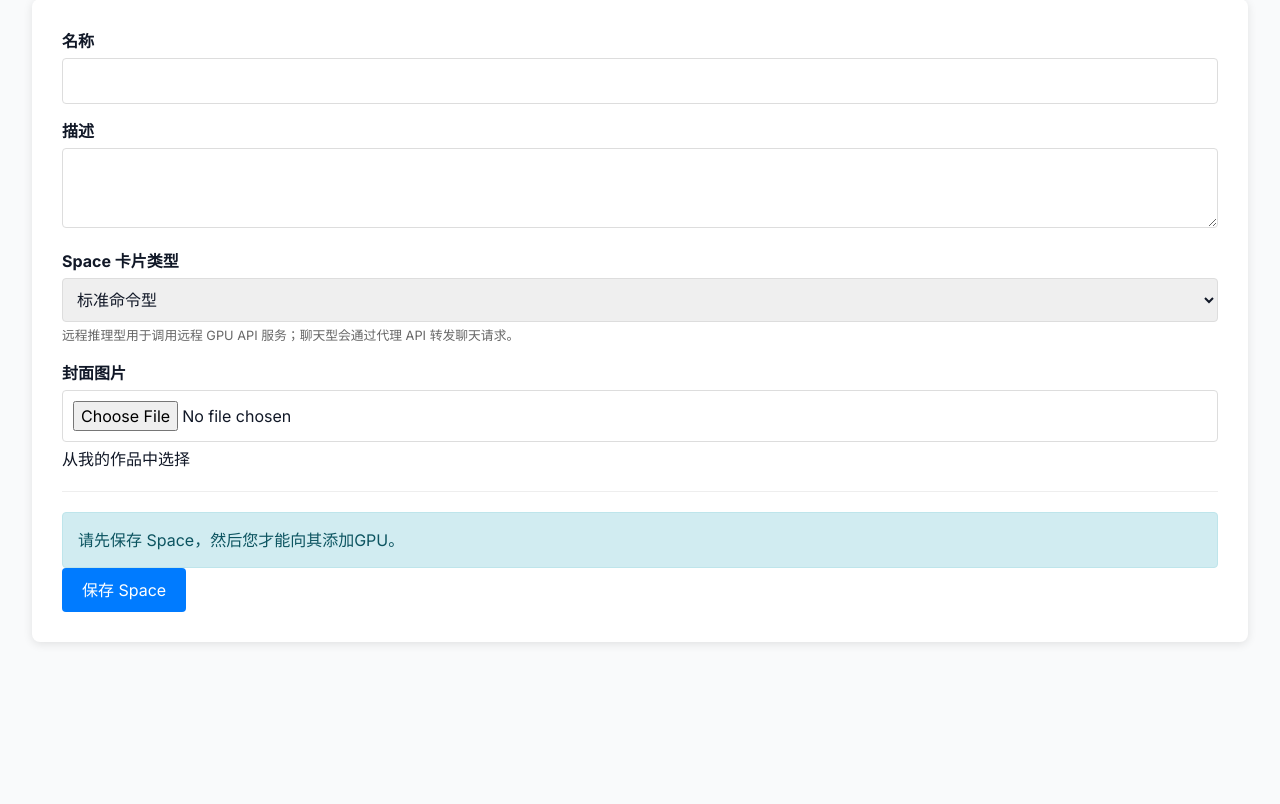
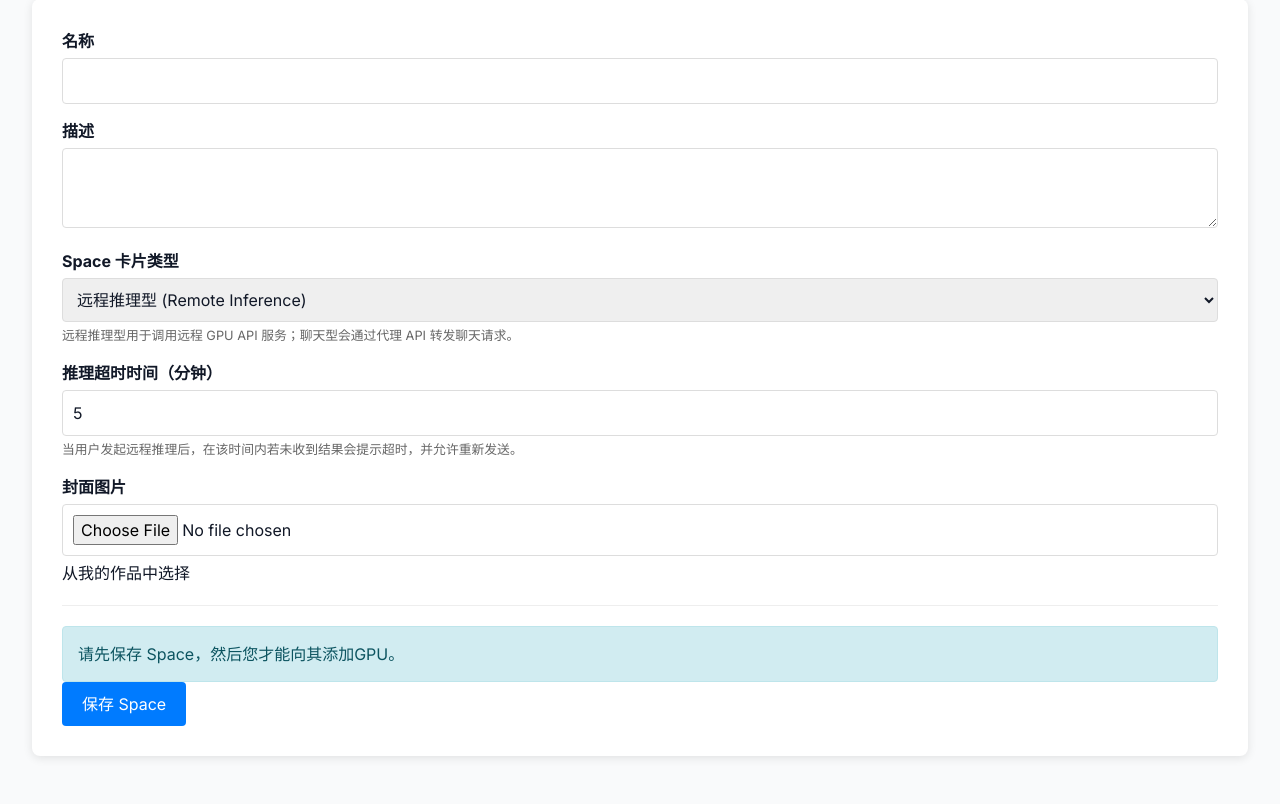
Before and after one commit to nianxi666/spaces1, a Flask app: template project/templates/add_edit_space.html in a window 1280 px wide. Shown: the part 135-939 px from the top of the page. Before the commit the page ends 779 px from the top, so only its background shows below. Run offline with Flask 2, Linux system fonts and the light colour scheme; the template is opened without the code that fills it, so the values that code supplies are empty; data comes from the database, SQL or seed files in the repository; some libraries are stand-ins or nearby versions.

Commit message:
refactor: 彻底删除cerebrium和standard卡片类型
- 从add_edit_space.html删除'标准命令型'选项
- 默认卡片类型改为remote_inference
- 将cerebrium_results改为remote_inference_results

下一步将清理ai_project_view.html中的所有cerebrium判断

```diff
--- a/project/api.py
+++ b/project/api.py
@@ -886,7 +886,7 @@
     db = load_db()
     user_states = db.setdefault('user_states', {})
     state = user_states.setdefault(username, {})
-    results_map = state.setdefault('cerebrium_results', {})
+    results_map = state.setdefault('remote_inference_results', {})
 
     public_url = public_url_override or get_public_s3_url(output_key)
     now = datetime.utcnow()
--- a/project/templates/add_edit_space.html
+++ b/project/templates/add_edit_space.html
@@ -18,10 +18,10 @@
         </div>
         <div style="margin-bottom: 15px;">
             <label style="display: block; margin-bottom: 5px; font-weight: bold;">Space 卡片类型</label>
-            {% set card_type = space.card_type if space else 'standard' %}
+            {% set card_type = space.card_type if space else 'remote_inference' %}
             <select name="card_type"
                 style="width: 100%; padding: 10px; border: 1px solid #ddd; border-radius: 4px; box-sizing: border-box;">
-                <option value="standard" {% if card_type=='standard' %}selected{% endif %}>标准命令型</option>
+
                 <option value="remote_inference" {% if card_type=='remote_inference' %}selected{% endif %}>远程推理型 (Remote
                     Inference)</option>
                 <option value="netmind" {% if card_type=='netmind' %}selected{% endif %}>模型代理聊天型</option>
```
